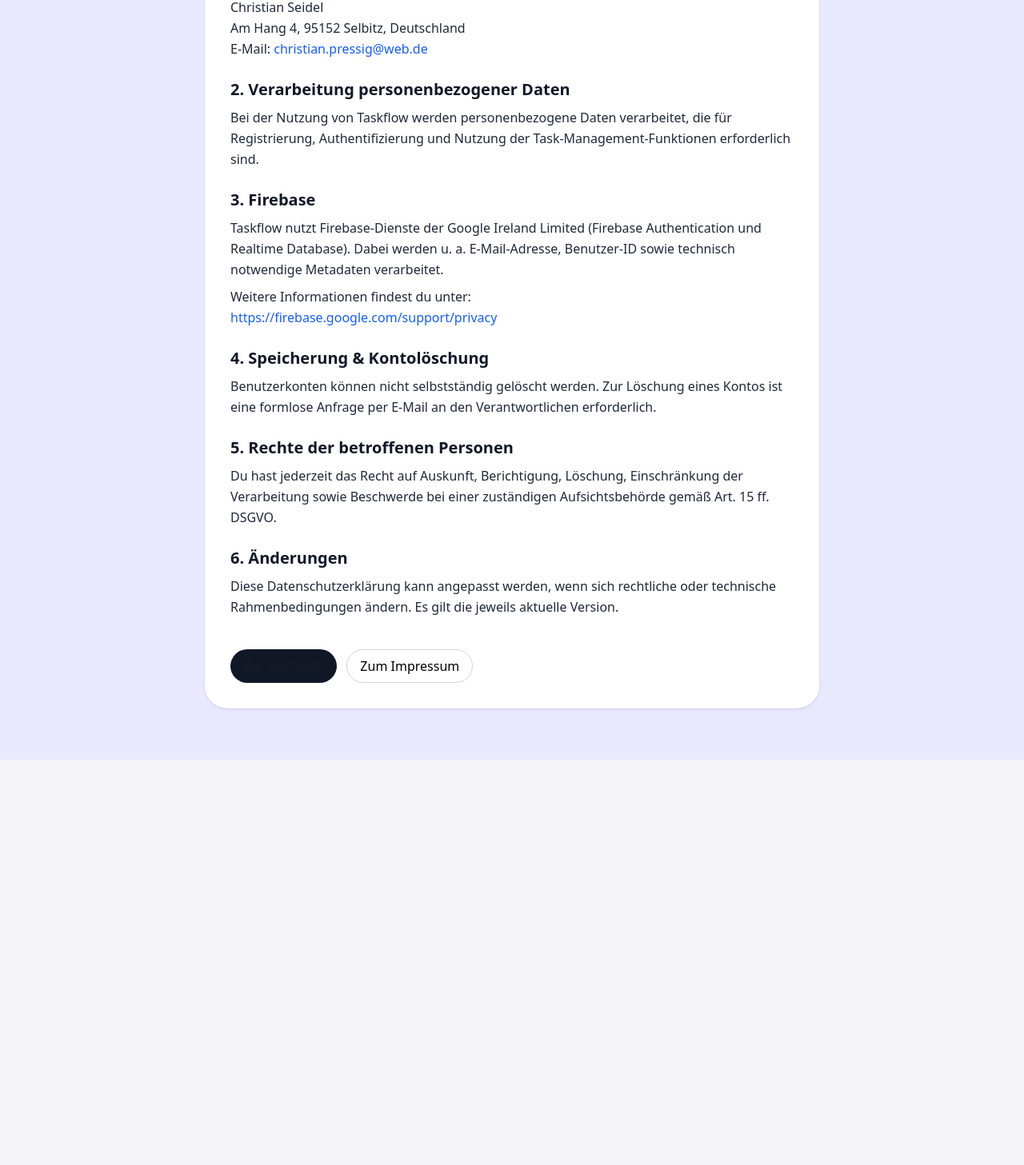
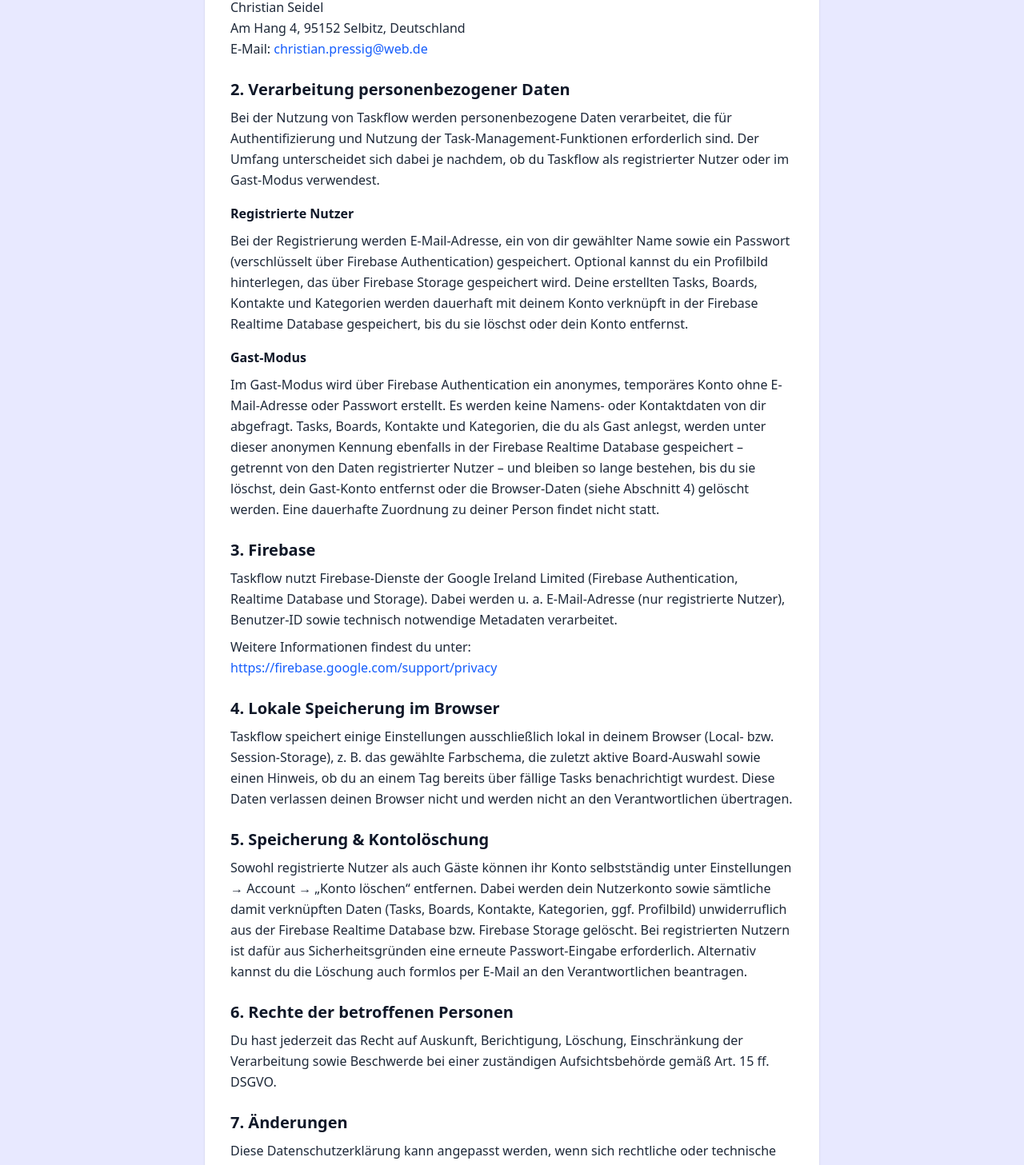
Before and after one commit to DevChristian1208/TaskFlow, a Next.js app: page /ImpressumundDatenschutz/PrivacyPolicy in a window 1280 px wide. Shown: the part 300-1757 px from the top of the page at 80% size. Before the commit the page ends 1250 px from the top, so only its background shows below. Built offline with nearby package versions, Linux system fonts and the light colour scheme; no server answers.

Commit message:
legal notice changes

```diff
--- a/app/Dashboard/Settings/page.tsx
+++ b/app/Dashboard/Settings/page.tsx
@@ -6,6 +6,7 @@
 import { useAuth } from "@/lib/Context/AuthContext";
 import { useBoards } from "@/lib/Context/BoardContext";
 import { auth, db, storage } from "@/lib/firebase";
+import { deleteAccount, reauthenticate, withTimeout } from "@/lib/auth";
 import { updateProfile, signOut } from "firebase/auth";
 import { ref, get } from "firebase/database";
 import {
@@ -42,6 +43,7 @@
   Trash2,
   Plus,
   Camera,
+  AlertTriangle,
 } from "lucide-react";
 import Link from "next/link";
 
@@ -66,6 +68,10 @@
   const [exporting, setExporting] = useState(false);
   const [uploadingPhoto, setUploadingPhoto] = useState(false);
   const [photoError, setPhotoError] = useState("");
+  const [showDeleteModal, setShowDeleteModal] = useState(false);
+  const [deletePassword, setDeletePassword] = useState("");
+  const [deleteError, setDeleteError] = useState("");
+  const [deleting, setDeleting] = useState(false);
 
   useEffect(() => {
     setMounted(true);
@@ -127,7 +133,7 @@
       await updateProfile(auth.currentUser, { photoURL: "" });
       refreshUser();
       const fileRef = storageRef(storage, `avatars/${auth.currentUser.uid}/avatar`);
-      await deleteObject(fileRef).catch(() => {});
+      await withTimeout(deleteObject(fileRef), 5000);
     } finally {
       setUploadingPhoto(false);
     }
@@ -159,6 +165,32 @@
   async function handleLogout() {
     await signOut(auth);
     router.replace("/Login");
+  }
+
+  async function handleDeleteAccount(e: React.FormEvent) {
+    e.preventDefault();
+    setDeleteError("");
+    setDeleting(true);
+
+    try {
+      if (!isGuest) {
+        await reauthenticate(deletePassword);
+      }
+      await deleteAccount();
+      if (user?.uid) {
+        localStorage.removeItem(`taskflow_active_board_${user.uid}`);
+      }
+      router.replace("/Login");
+    } catch (err) {
+      const code = (err as { code?: string })?.code;
+      if (code === "auth/wrong-password" || code === "auth/invalid-credential") {
+        setDeleteError("Passwort ist falsch.");
+      } else {
+        setDeleteError("Löschen fehlgeschlagen. Bitte erneut versuchen.");
+      }
+    } finally {
+      setDeleting(false);
+    }
   }
 
   async function exportData() {
@@ -525,8 +557,86 @@
           >
             <LogOut size={15} /> Abmelden
           </button>
+
+          <button
+            onClick={() => {
+              setDeletePassword("");
+              setDeleteError("");
+              setShowDeleteModal(true);
+            }}
+            className="flex items-center gap-2 text-sm text-destructive hover:opacity-70 transition-opacity duration-200 ease-apple"
+          >
+            <Trash2 size={15} /> Konto löschen
+          </button>
         </CardContent>
       </Card>
+
+      {showDeleteModal && (
+        <div
+          onClick={() => !deleting && setShowDeleteModal(false)}
+          className="fixed inset-0 z-50 flex items-center justify-center bg-black/40 backdrop-blur-md p-4 animate-in fade-in duration-200"
+        >
+          <form
+            onClick={(e) => e.stopPropagation()}
+            onSubmit={handleDeleteAccount}
+            className="glass-strong border border-border p-6 sm:p-8 rounded-3xl w-[440px] max-w-[92vw] space-y-4 shadow-apple-xl animate-in fade-in zoom-in-95 duration-200 ease-apple"
+          >
+            <div className="flex items-center gap-3">
+              <div className="h-10 w-10 rounded-full flex items-center justify-center bg-destructive/10 text-destructive shrink-0">
+                <AlertTriangle className="h-5 w-5" />
+              </div>
+              <h2 className="text-xl font-semibold tracking-tight">
+                Konto löschen
+              </h2>
+            </div>
+
+            <p className="text-sm text-muted-foreground">
+              {isGuest
+                ? "Dein Gast-Konto und alle zugehörigen Daten (Tasks, Boards, Kontakte, Kategorien) werden unwiederbringlich gelöscht."
+                : "Dein Konto und alle zugehörigen Daten (Tasks, Boards, Kontakte, Kategorien, Profilbild) werden unwiederbringlich gelöscht. Diese Aktion kann nicht rückgängig gemacht werden."}
+            </p>
+
+            {!isGuest && (
+              <div>
+                <label className="text-sm font-medium text-muted-foreground">
+                  Passwort zur Bestätigung
+                </label>
+                <input
+                  type="password"
+                  required
+                  autoFocus
+                  value={deletePassword}
+                  onChange={(e) => setDeletePassword(e.target.value)}
+                  className="mt-1.5 w-full h-11 rounded-2xl border border-border px-4 bg-background outline-none focus:ring-2 focus:ring-ring transition-shadow duration-200 ease-apple"
+                />
+              </div>
+            )}
+
+            {deleteError && (
+              <p className="text-sm text-destructive">{deleteError}</p>
+            )}
+
+            <div className="flex justify-end gap-3 pt-2">
+              <button
+                type="button"
+                onClick={() => setShowDeleteModal(false)}
+                disabled={deleting}
+                className="px-4 py-2 rounded-full border border-border hover:bg-accent transition-colors duration-200 ease-apple disabled:opacity-50"
+              >
+                Abbrechen
+              </button>
+
+              <button
+                type="submit"
+                disabled={deleting}
+                className="px-4 py-2 rounded-full bg-destructive text-white shadow-apple-sm hover:opacity-90 transition-opacity duration-200 ease-apple disabled:opacity-50"
+              >
+                {deleting ? "Lösche…" : "Endgültig löschen"}
+              </button>
+            </div>
+          </form>
+        </div>
+      )}
     </div>
   );
 }
--- a/app/ImpressumundDatenschutz/PrivacyPolicy/page.tsx
+++ b/app/ImpressumundDatenschutz/PrivacyPolicy/page.tsx
@@ -35,7 +35,7 @@
             <h1 className="text-3xl font-bold text-gray-900">
               Datenschutzerklärung
             </h1>
-            <p className="mt-1 text-sm text-gray-600">Stand: Oktober 2025</p>
+            <p className="mt-1 text-sm text-gray-600">Stand: September 2026</p>
           </header>
 
           <section className="space-y-6 text-gray-800 leading-relaxed">
@@ -64,8 +64,38 @@
               </h2>
               <p className="mt-2">
                 Bei der Nutzung von Taskflow werden personenbezogene Daten
-                verarbeitet, die für Registrierung, Authentifizierung und
-                Nutzung der Task-Management-Funktionen erforderlich sind.
+                verarbeitet, die für Authentifizierung und Nutzung der
+                Task-Management-Funktionen erforderlich sind. Der Umfang
+                unterscheidet sich dabei je nachdem, ob du Taskflow als
+                registrierter Nutzer oder im Gast-Modus verwendest.
+              </p>
+
+              <h3 className="mt-4 font-semibold text-gray-900">
+                Registrierte Nutzer
+              </h3>
+              <p className="mt-2">
+                Bei der Registrierung werden E-Mail-Adresse, ein von dir
+                gewählter Name sowie ein Passwort (verschlüsselt über Firebase
+                Authentication) gespeichert. Optional kannst du ein Profilbild
+                hinterlegen, das über Firebase Storage gespeichert wird. Deine
+                erstellten Tasks, Boards, Kontakte und Kategorien werden
+                dauerhaft mit deinem Konto verknüpft in der Firebase Realtime
+                Database gespeichert, bis du sie löschst oder dein Konto
+                entfernst.
+              </p>
+
+              <h3 className="mt-4 font-semibold text-gray-900">Gast-Modus</h3>
+              <p className="mt-2">
+                Im Gast-Modus wird über Firebase Authentication ein anonymes,
+                temporäres Konto ohne E-Mail-Adresse oder Passwort erstellt.
+                Es werden keine Namens- oder Kontaktdaten von dir abgefragt.
+                Tasks, Boards, Kontakte und Kategorien, die du als Gast
+                anlegst, werden unter dieser anonymen Kennung ebenfalls in der
+                Firebase Realtime Database gespeichert – getrennt von den
+                Daten registrierter Nutzer – und bleiben so lange bestehen,
+                bis du sie löschst, dein Gast-Konto entfernst oder die
+                Browser-Daten (siehe Abschnitt 4) gelöscht werden. Eine
+                dauerhafte Zuordnung zu deiner Person findet nicht statt.
               </p>
             </div>
 
@@ -75,9 +105,9 @@
               </h2>
               <p className="mt-2">
                 Taskflow nutzt Firebase-Dienste der Google Ireland Limited
-                (Firebase Authentication und Realtime Database). Dabei werden u.
-                a. E-Mail-Adresse, Benutzer-ID sowie technisch notwendige
-                Metadaten verarbeitet.
+                (Firebase Authentication, Realtime Database und Storage).
+                Dabei werden u. a. E-Mail-Adresse (nur registrierte Nutzer),
+                Benutzer-ID sowie technisch notwendige Metadaten verarbeitet.
               </p>
               <p className="mt-2">
                 Weitere Informationen findest du unter:
@@ -95,18 +125,39 @@
 
             <div>
               <h2 className="text-xl font-semibold text-gray-900">
-                4. Speicherung &amp; Kontolöschung
+                4. Lokale Speicherung im Browser
               </h2>
               <p className="mt-2">
-                Benutzerkonten können nicht selbstständig gelöscht werden. Zur
-                Löschung eines Kontos ist eine formlose Anfrage per E-Mail an
-                den Verantwortlichen erforderlich.
+                Taskflow speichert einige Einstellungen ausschließlich lokal
+                in deinem Browser (Local- bzw. Session-Storage), z. B. das
+                gewählte Farbschema, die zuletzt aktive Board-Auswahl sowie
+                einen Hinweis, ob du an einem Tag bereits über fällige Tasks
+                benachrichtigt wurdest. Diese Daten verlassen deinen Browser
+                nicht und werden nicht an den Verantwortlichen übertragen.
               </p>
             </div>
 
             <div>
               <h2 className="text-xl font-semibold text-gray-900">
-                5. Rechte der betroffenen Personen
+                5. Speicherung &amp; Kontolöschung
+              </h2>
+              <p className="mt-2">
+                Sowohl registrierte Nutzer als auch Gäste können ihr Konto
+                selbstständig unter Einstellungen → Account → „Konto löschen“
+                entfernen. Dabei werden dein Nutzerkonto sowie sämtliche damit
+                verknüpften Daten (Tasks, Boards, Kontakte, Kategorien,
+                ggf. Profilbild) unwiderruflich aus der Firebase Realtime
+                Database bzw. Firebase Storage gelöscht. Bei registrierten
+                Nutzern ist dafür aus Sicherheitsgründen eine erneute
+                Passwort-Eingabe erforderlich. Alternativ kannst du die
+                Löschung auch formlos per E-Mail an den Verantwortlichen
+                beantragen.
+              </p>
+            </div>
+
+            <div>
+              <h2 className="text-xl font-semibold text-gray-900">
+                6. Rechte der betroffenen Personen
               </h2>
               <p className="mt-2">
                 Du hast jederzeit das Recht auf Auskunft, Berichtigung,
@@ -117,7 +168,7 @@
 
             <div>
               <h2 className="text-xl font-semibold text-gray-900">
-                6. Änderungen
+                7. Änderungen
               </h2>
               <p className="mt-2">
                 Diese Datenschutzerklärung kann angepasst werden, wenn sich
```
Also changed, not shown: lib/auth.ts (+44 -1 lines), 1 other file (tests, documents, lock files or other folders).
